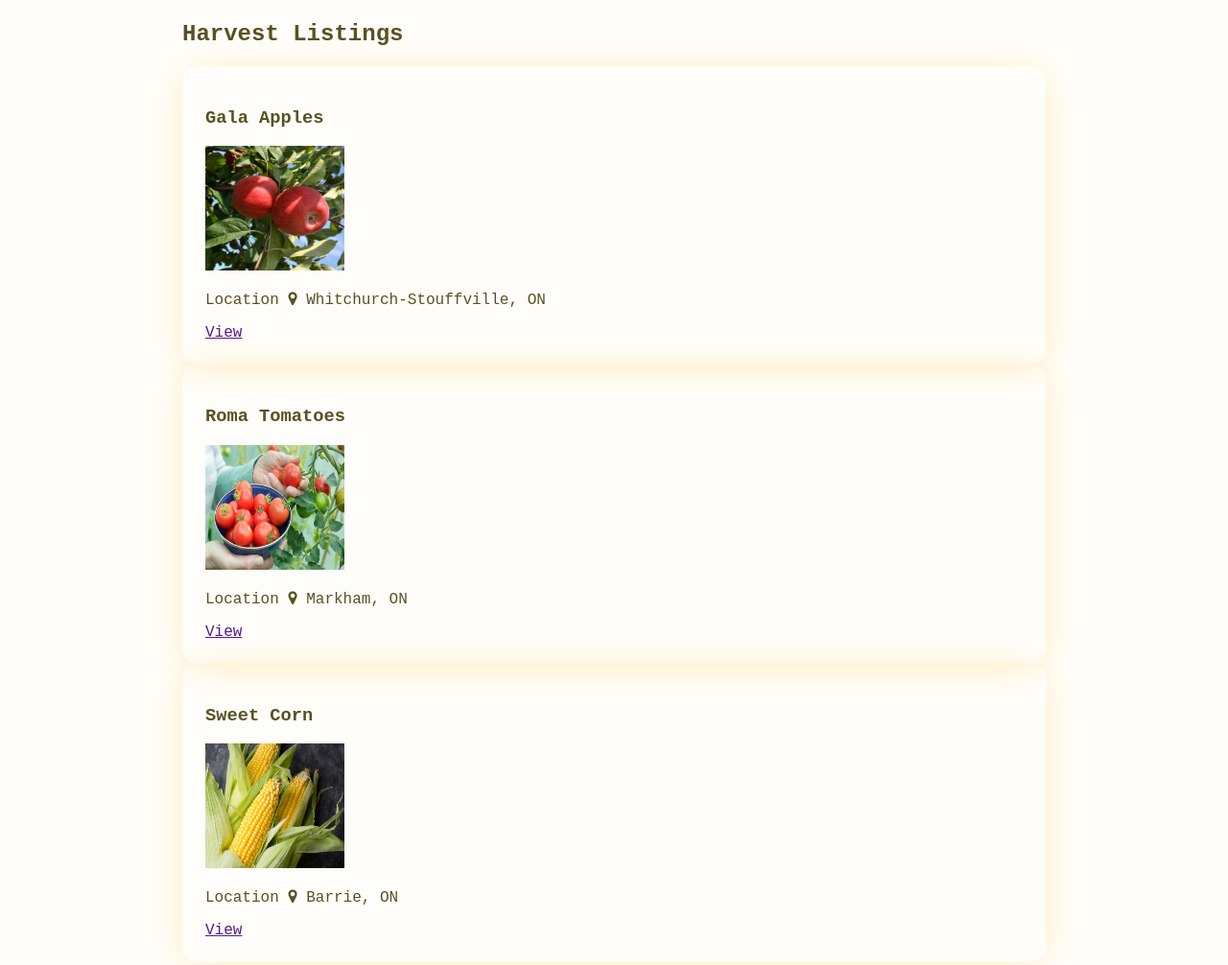
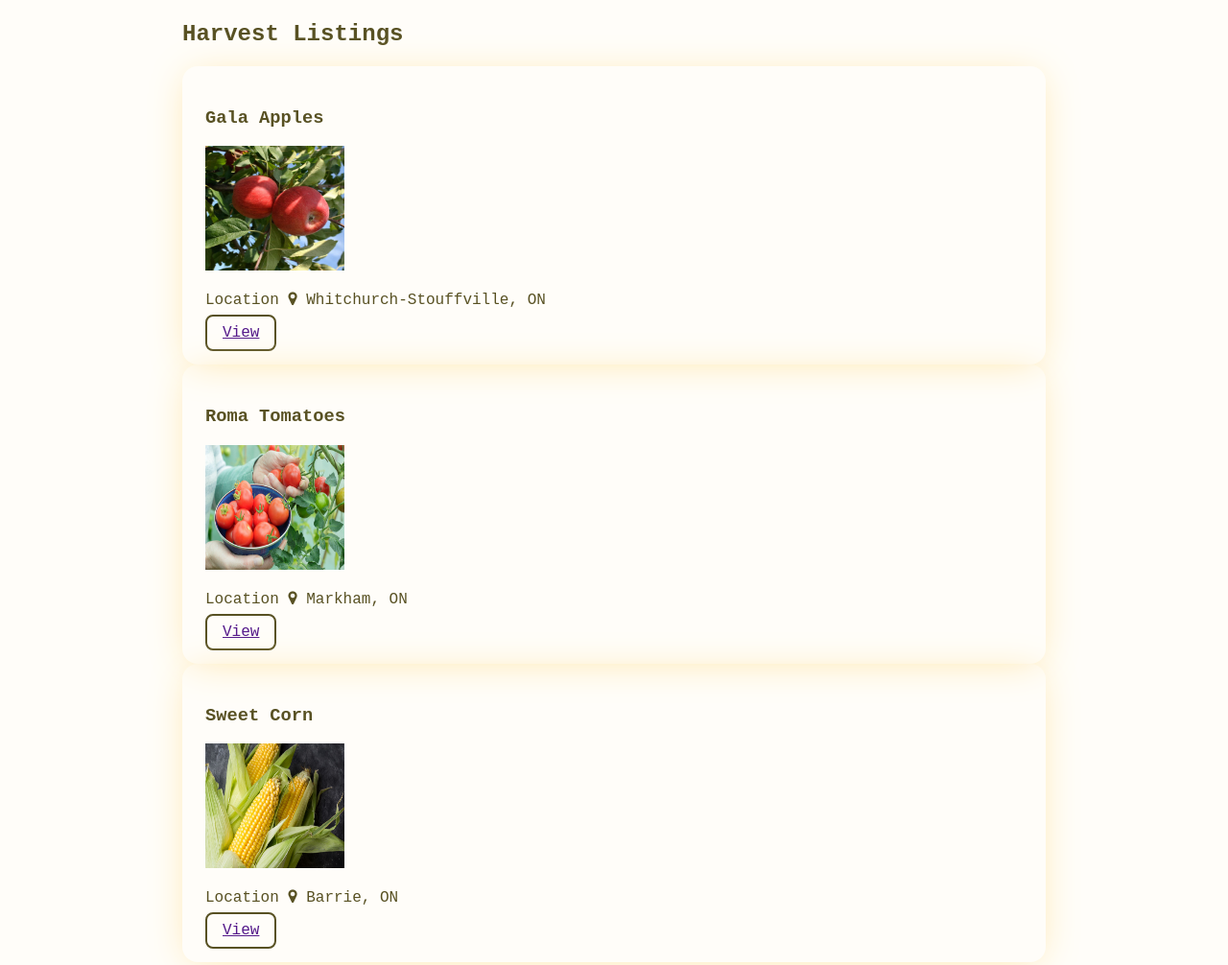
Before and after one commit to alessiacodes/CommunityHarvest, a website: page Frontend/recieve.html in a window 1280 px wide. Shown: the part 339-1345 px from the top of the page at 96% size. Drawn offline with Linux system fonts and the light colour scheme.

Commit message:
Adding CSS

```diff
--- a/Frontend/recieve.css
+++ b/Frontend/recieve.css
@@ -47,6 +47,7 @@ body, html {
     padding: 24px;
     border-radius: 16px;
     transition: all 400ms ease;
+    position: relative;
 }
 
 .listing1:hover{
@@ -65,6 +66,7 @@ body, html {
     padding: 24px;
     border-radius: 16px;
     transition: all 400ms ease;
+    position: relative;
 }
 
 .listing2:hover{
@@ -83,8 +85,20 @@ body, html {
     padding: 24px;
     border-radius: 16px;
     transition: all 400ms ease;
+    position: relative;
 }
 
 .listing3:hover{
     transform: scale(1.06);
 }
+
+.view-btn{
+    border: solid 2px #585123;
+    border-radius: 8px;
+    margin-bottom: 20px;
+    padding: 8px 16px;
+}
+.view-btn:hover{
+    background-color: #D0CE7E;
+    transition: all 400ms ease;
+}
```
